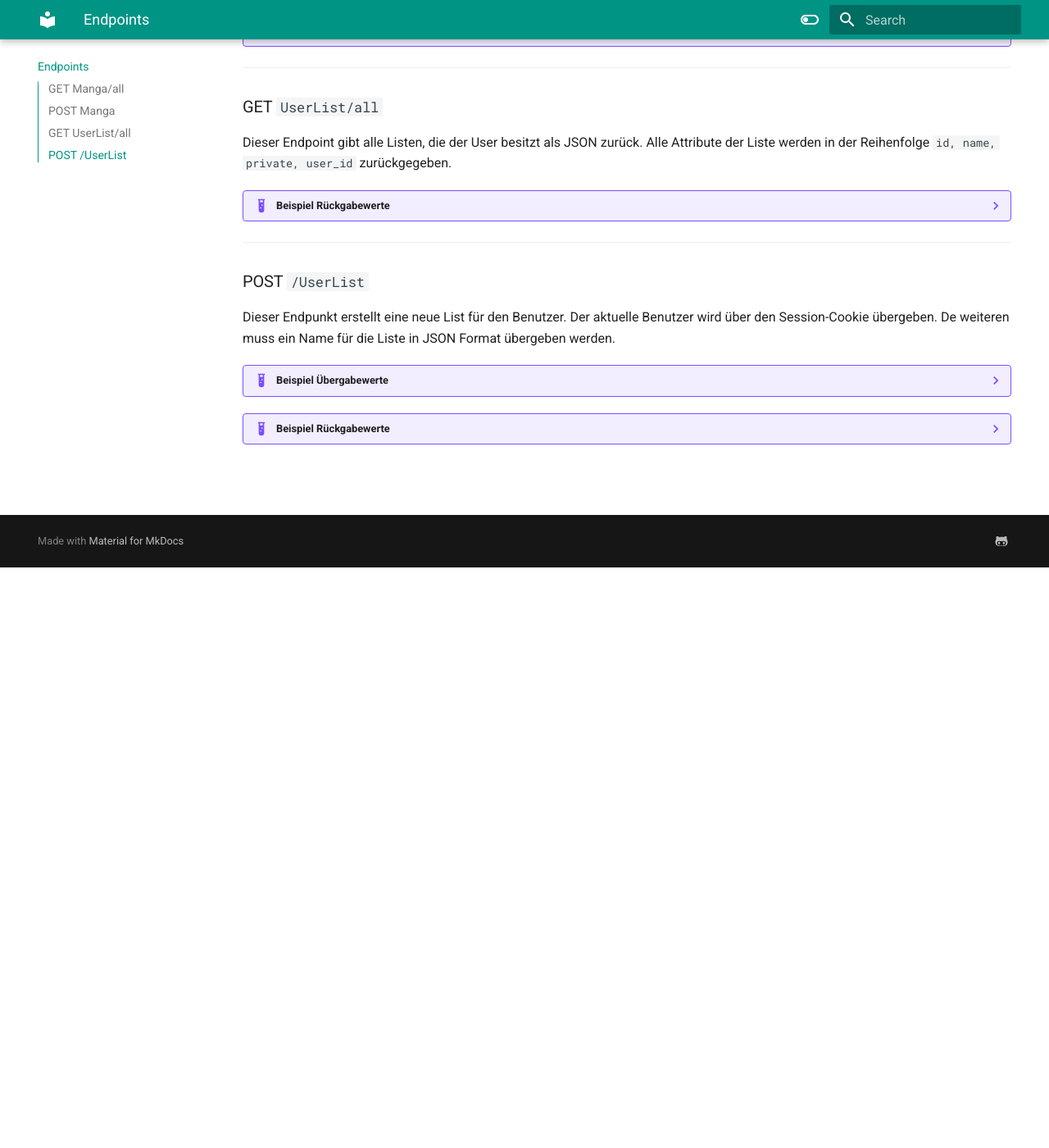
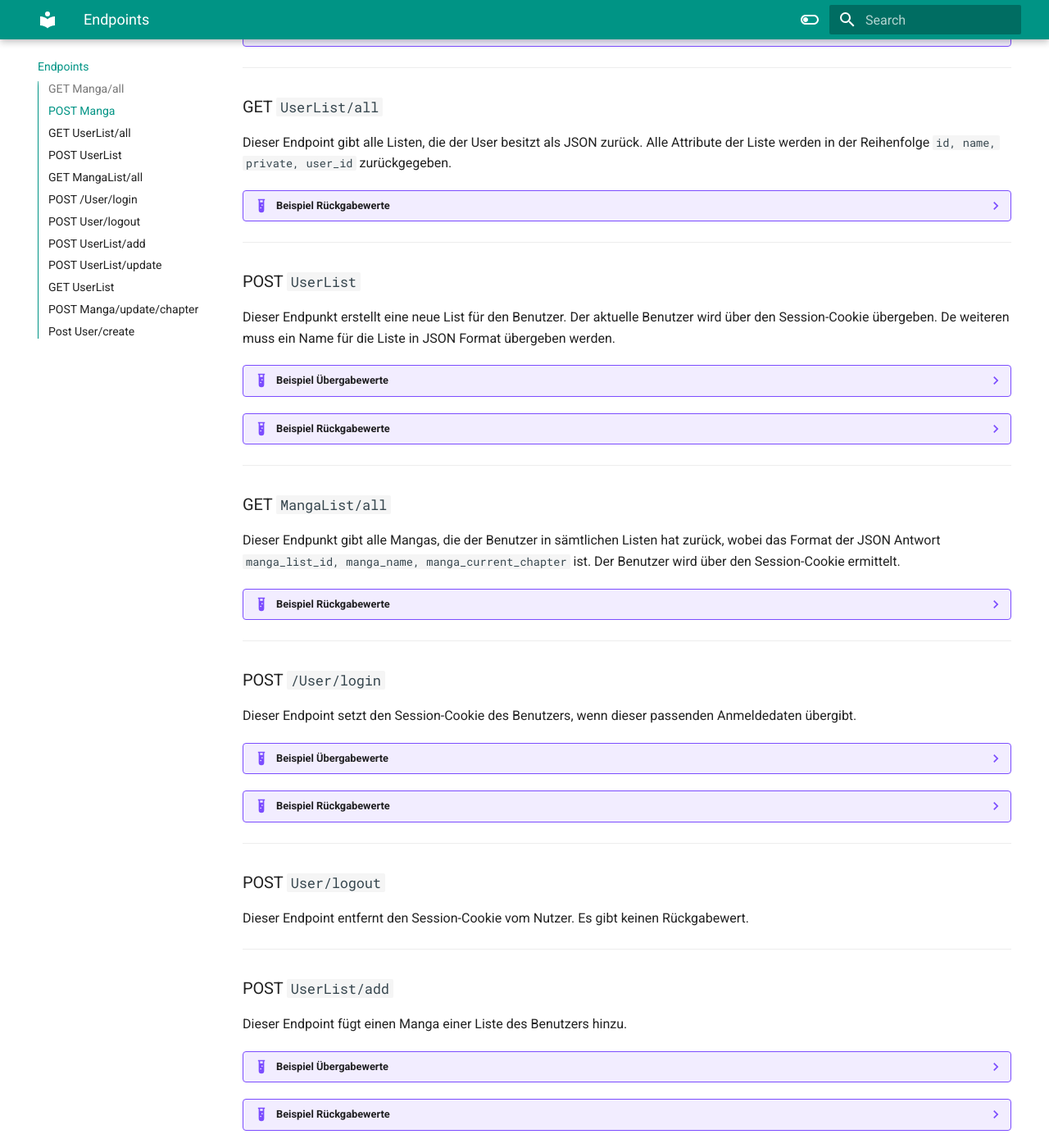
Before and after one commit to BennetLe/manga_list_api_docs, an MkDocs documentation site: the page built from docs/Endpoints.md, in a window 1280 px wide and 1400 px high, scrolled down 708 px. Shown: the whole window at 82% size. Built offline with MkDocs 1.6.1 and Material for MkDocs 9.7.7, drawn with Linux system fonts in a browser that asks for light colours; some of the changed text lies outside the part shown.

Commit message:
Finished Endpoints.md

````diff
--- a/docs/Endpoints.md
+++ b/docs/Endpoints.md
@@ -78,7 +78,7 @@ Dieser Endpoint gibt alle Listen, die der User besitzt als JSON zurück. Alle At
 
 ---
 
-### POST `/UserList`
+### POST `UserList`
 
 Dieser Endpunkt erstellt eine neue List für den Benutzer. Der aktuelle Benutzer wird über den Session-Cookie übergeben. De weiteren muss ein Name für die Liste in JSON Format
 übergeben werden.
@@ -95,3 +95,167 @@ Dieser Endpunkt erstellt eine neue List für den Benutzer. Der aktuelle Benutzer
 
     Bei Erfolg ist der Rückgabewert `1`. Sollte das erstellen jedoch nicht funktioniert haben, ist der Rückgabewert `0`. Dies kann daran liegen, dass der Benutzer nicht angemeldet ist oder
     bereits eine Liste mit dem Namen existiert.
+
+---
+
+### GET `MangaList/all`
+
+Dieser Endpunkt gibt alle Mangas, die der Benutzer in sämtlichen Listen hat zurück, wobei das Format der JSON Antwort `manga_list_id, manga_name, manga_current_chapter` ist.
+Der Benutzer wird über den Session-Cookie ermittelt.
+
+??? example "Beispiel Rückgabewerte"
+
+    ```json
+    [
+        [
+            1,
+            "test",
+            100
+        ],
+        [
+            2,
+            "test",
+            0
+        ]
+    ]
+    ```
+
+---
+
+### POST `/User/login`
+
+Dieser Endpoint setzt den Session-Cookie des Benutzers, wenn dieser passenden Anmeldedaten übergibt.
+
+??? example "Beispiel Übergabewerte"
+
+    ```json
+    {
+    "name" : "root",
+    "password": "root"
+    }
+    ```
+??? example "Beispiel Rückgabewerte"
+
+    ```json
+    {
+        "success": true
+    }
+    ```
+
+---
+
+### POST `User/logout`
+
+Dieser Endpoint entfernt den Session-Cookie vom Nutzer. Es gibt keinen Rückgabewert.
+
+---
+
+### POST `UserList/add`
+
+Dieser Endpoint fügt einen Manga einer Liste des Benutzers hinzu.
+
+??? example "Beispiel Übergabewerte"
+
+    ```json
+    {
+      "manga_id": 1,
+      "user_list_id": 1
+    }
+    ```
+
+??? example "Beispiel Rückgabewerte"
+
+    Bei Erfolg ist der Rückgabewert `1`. Sollte das hinzufügen jedoch nicht funktioniert haben, ist der Rückgabewert `0`. Dies kann daran liegen, dass der Benutzer nicht angemeldet ist, ihm
+    die Liste nicht gehört, der Manga oder die Liste nicht existiert.
+
+---
+
+### POST `UserList/update`
+
+Dieser Endpoint kann das gespeicherter aktuelle Kapitel eines Mangas bearbeiten. Dies funktioniert nur bei Listen, die dem Benutzer gehören.
+
+??? example "Beispiel Übergabewerte"
+
+    ```json
+    {
+      "manga_list_id": 1,
+      "current_chapter": 1
+    }
+    ```
+
+??? example "Beispiel Rückgabewerte"
+
+    Bei Erfolg ist der Rückgabewert `1`. Sollte das bearbeiten jedoch nicht funktioniert haben, ist der Rückgabewert `0`. Dies kann daran liegen, dass der Benutzer nicht angemeldet ist, ihm
+    die Liste nicht gehört oder dieser Manga nicht auf der Liste existiert.
+
+---
+
+### GET `UserList`
+
+Dieser Endpunkt gibt alle Mangas aus eine spezifische Benutzerliste mit dem Format `id, name, private, current_chapter` zurück.
+
+??? example "Beispiel Übergabewerte"
+
+    ```json
+    {
+      "id": 1
+    }
+    ```
+??? example "Beispiel Rückgabewerte"
+
+    ```json
+    [
+        [
+            1,
+            "test",
+            1,
+            100
+        ],
+        [
+            1,
+            "test",
+            1,
+            0
+        ]
+    ]
+    ```
+
+---
+
+### POST `Manga/update/chapter`
+
+Dieser Endpunkt ist zum Ändern der Kapitel zahl eines Mangas. Für diese Aktion werden administrator Rechte benötigt.
+
+??? example "Beispiel Übergabewerte"
+
+    ```json
+    {
+      "chapter": 100,
+      "id": 1
+    }
+    ```
+
+??? example "Beispiel Rückgabewerte"
+
+    Bei Erfolg ist der Rückgabewert `1`. Sollte das bearbeiten jedoch nicht funktioniert haben, ist der Rückgabewert `0`. Dies kann daran liegen, dass der Benutzer nicht angemeldet ist oder
+    keine administrator Rechte besitzt.
+
+---
+
+### Post `User/create`
+
+Dieser Endpunkt dient der Erstellung eines neuen Accounts in der Datenbank.
+
+??? example "Beispiel Übergabewerte"
+
+    ```json
+    {
+      "name": "abc",
+      "password": "password"
+    }
+    ```
+
+??? example "Beispiel Rückgabewerte"
+
+    Bei Erfolg ist der Rückgabewert `1`. Sollte das erstellen des Benutzers jedoch nicht funktioniert haben, ist der Rückgabewert `0`.
+    Dies kann daran liegen, dass bereits ein Nutzer mit dem Name existiert.
````
